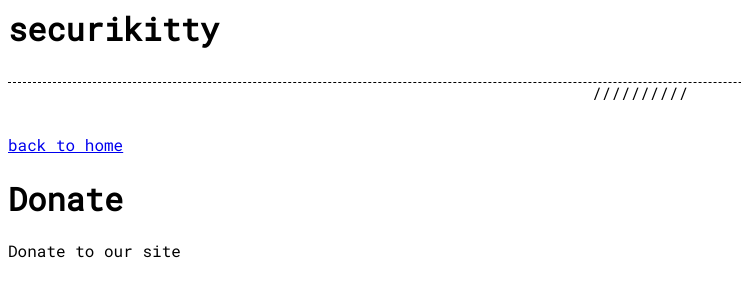
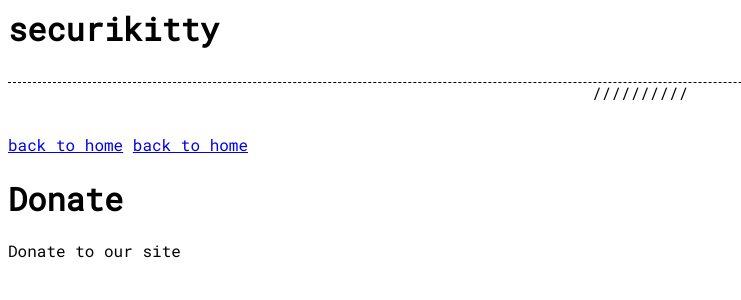
Before and after one commit to lephdao/lephdao.github.io, a Jekyll site: the page built from donate.md, in a window 1280 px wide. Shown: the top 300 px of the page, without its empty margins (0-741 px from the left). Built offline with Jekyll 4.4.1, drawn with Linux system fonts in a browser that asks for light colours.

```diff
--- a/_layouts/page.html
+++ b/_layouts/page.html
@@ -1,7 +1,7 @@
 ---
 layout: wrapper
 ---
-
+<a href="{{ site.baseurl }}/">back to home</a>
 <h1> {{page.title}} </h1>
 
 {{ content }}
--- a/_layouts/post.html
+++ b/_layouts/post.html
@@ -1,11 +1,11 @@
 ---
 layout: "wrapper"
 ---
+<a href="{{ site.baseurl }}/">back to home</a>
 Maybe you like:
 {% for post in site.posts %}
 	<li><a style="{% if page.url == post.url %}color:red{%endif%}" href="{{ post.url }}">{{post.title}}</a></li>
 {% endfor %}
-
 
 <h1>{{ page.title }}</h1>
 <h3>{{ page.date }}</h3>
```
